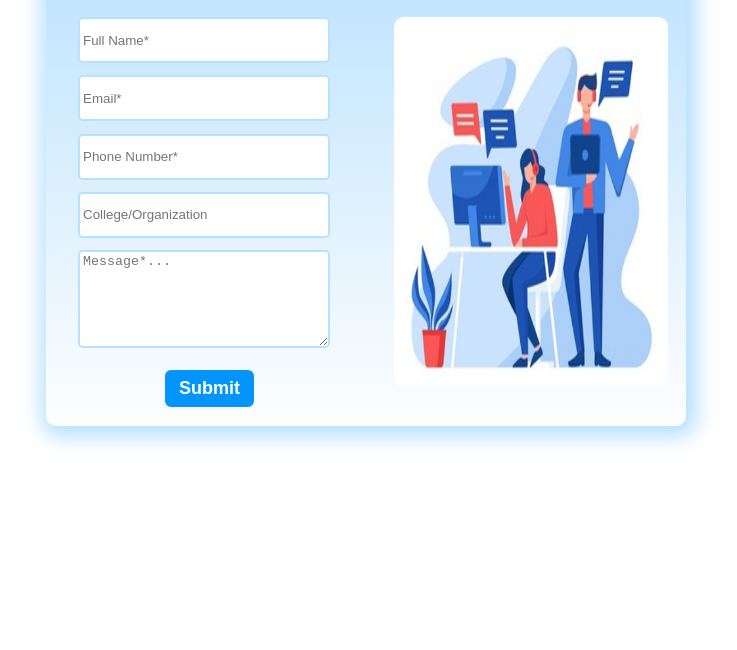
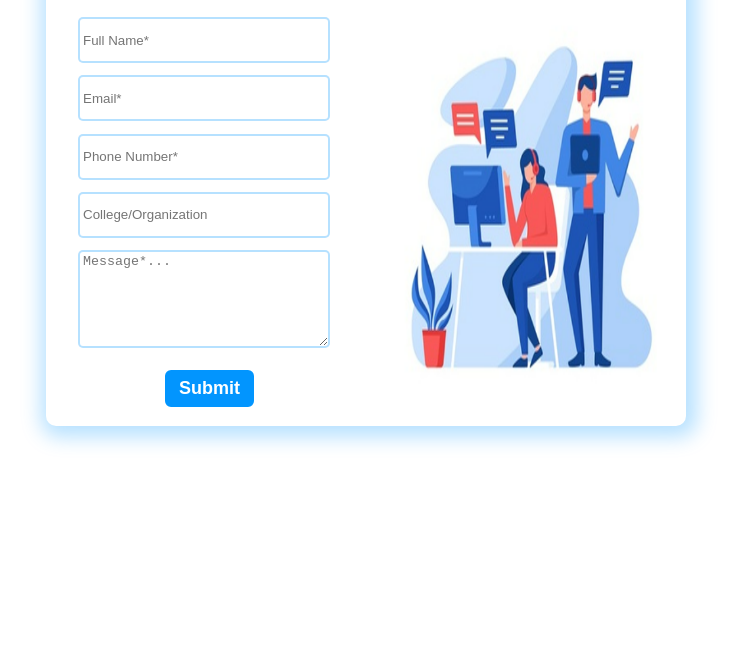
Before and after one commit to ShubhamGoyal7125/ACM-Contact-Form, a plain HTML site: page index.html in a window 1280 px wide. Shown: the part 150-800 px from the top of the page, without its empty margins (274-1011 px from the left). Drawn offline with Linux system fonts and the light colour scheme; a web font is replaced by a local one.

Commit message:
Some change in css file

```diff
--- a/style.css
+++ b/style.css
@@ -8,7 +8,7 @@ body{
     padding: 0px 0% 3% 5%;
     font-family: 'Segoe UI';
 
-    background-image: -webkit-linear-gradient(top, #0295fe49, #fafafa49);
+    /* background-image: -webkit-linear-gradient(top, #0295fe49, #fafafa49); */
     /* background-image: -moz-linear-gradient(top, #fafafa49, #fafafa49);
     background-image: -ms-linear-gradient(top, #fafafa49, #fafafa49);
     background-image: -o-linear-gradient(top, #fafafa49, #fafafa49);
```
